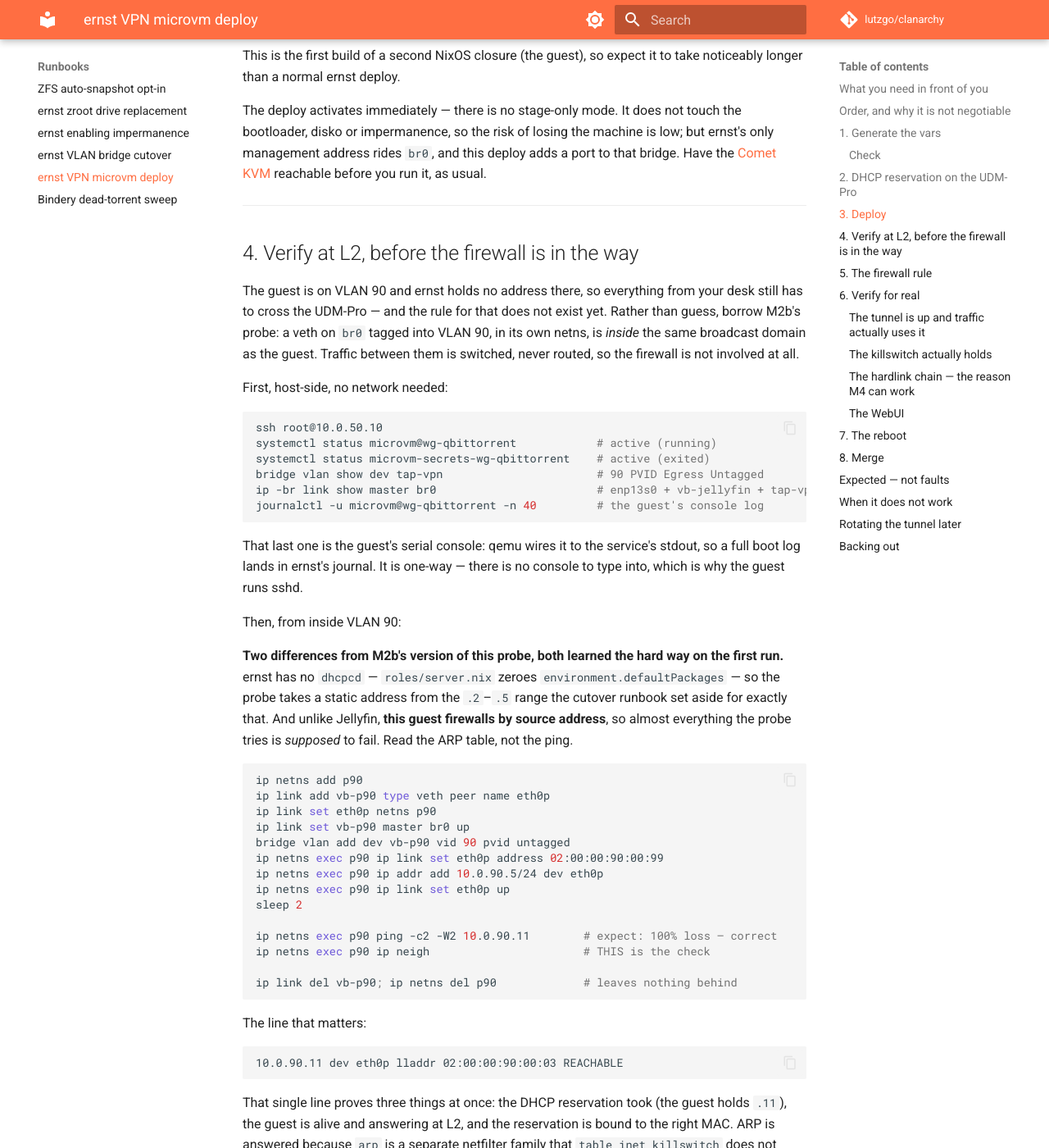
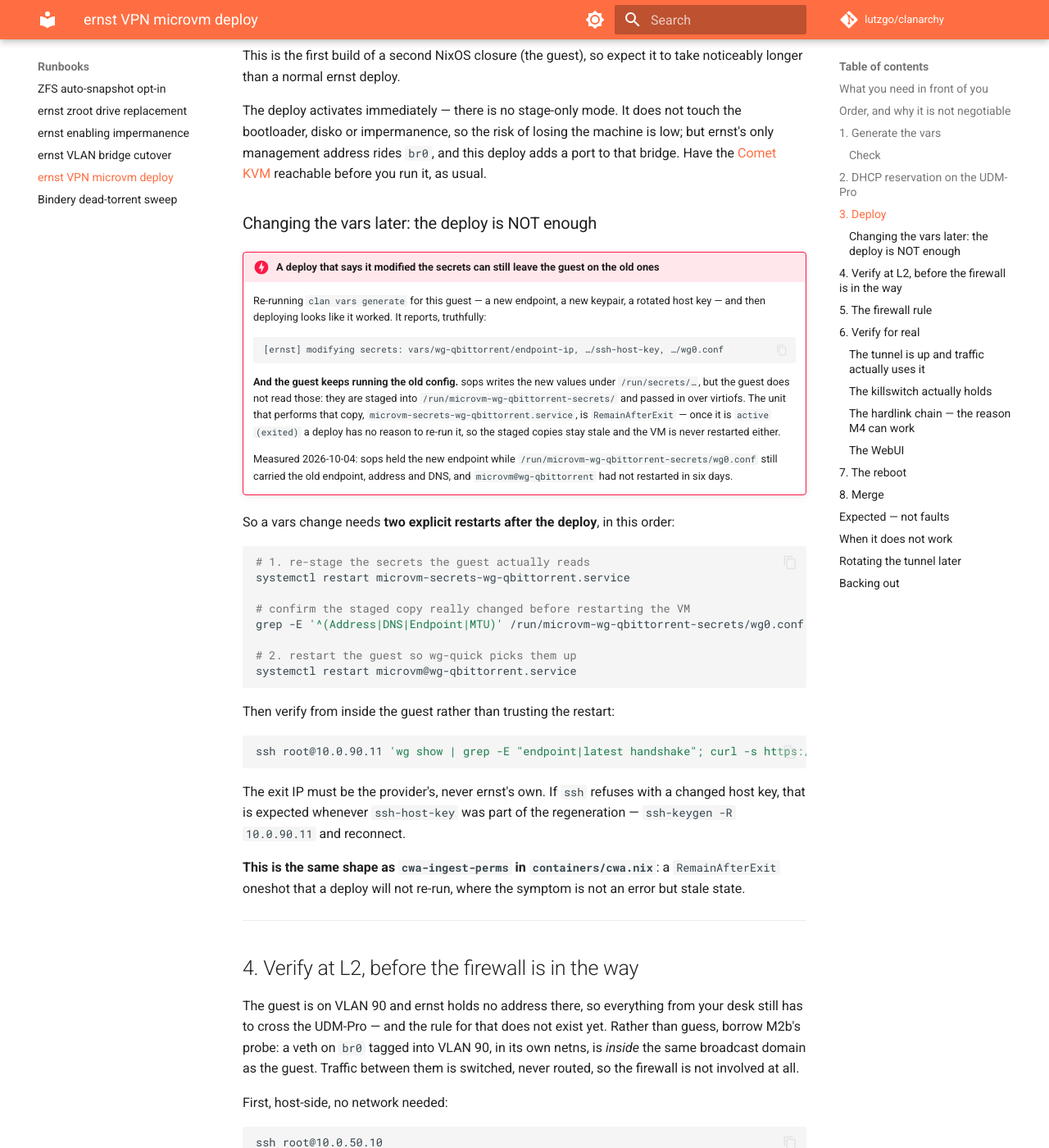
Before and after one commit to lutzgo/clanarchy, an MkDocs documentation site: the page built from docs/runbooks/ernst-vpn-microvm-deploy.md, in a window 1280 px wide and 1400 px high, scrolled down 3213 px. Shown: the whole window at 82% size. Built offline with MkDocs 1.6.1 and Material for MkDocs 9.7.7, drawn with Linux system fonts in a browser that asks for light colours; comment, search, counter and statistics services are not loaded.

Commit message:
Document the two restarts a VPN vars change needs (#271)

````diff
--- a/docs/runbooks/ernst-vpn-microvm-deploy.md
+++ b/docs/runbooks/ernst-vpn-microvm-deploy.md
@@ -142,6 +142,58 @@ touch the bootloader, disko or impermanence, so the risk of losing the machine
 is low; but ernst's only management address rides `br0`, and this deploy adds a
 port to that bridge. Have the [Comet KVM](../guides/remote-unlock.md) reachable
 before you run it, as usual.
+
+### Changing the vars later: the deploy is NOT enough
+
+!!! danger "A deploy that says it modified the secrets can still leave the guest on the old ones"
+    Re-running `clan vars generate` for this guest — a new endpoint, a new
+    keypair, a rotated host key — and then deploying looks like it worked. It
+    reports, truthfully:
+
+    ```
+    [ernst] modifying secrets: vars/wg-qbittorrent/endpoint-ip, …/ssh-host-key, …/wg0.conf
+    ```
+
+    **And the guest keeps running the old config.** sops writes the new values
+    under `/run/secrets/…`, but the guest does not read those: they are staged
+    into `/run/microvm-wg-qbittorrent-secrets/` and passed in over virtiofs.
+    The unit that performs that copy, `microvm-secrets-wg-qbittorrent.service`,
+    is `RemainAfterExit` — once it is `active (exited)` a deploy has no reason
+    to re-run it, so the staged copies stay stale and the VM is never
+    restarted either.
+
+    Measured 2026-10-04: sops held the new endpoint while
+    `/run/microvm-wg-qbittorrent-secrets/wg0.conf` still carried the old
+    endpoint, address and DNS, and `microvm@wg-qbittorrent` had not restarted
+    in six days.
+
+So a vars change needs **two explicit restarts after the deploy**, in this
+order:
+
+```bash
+# 1. re-stage the secrets the guest actually reads
+systemctl restart microvm-secrets-wg-qbittorrent.service
+
+# confirm the staged copy really changed before restarting the VM
+grep -E '^(Address|DNS|Endpoint|MTU)' /run/microvm-wg-qbittorrent-secrets/wg0.conf
+
+# 2. restart the guest so wg-quick picks them up
+systemctl restart microvm@wg-qbittorrent.service
+```
+
+Then verify from inside the guest rather than trusting the restart:
+
+```bash
+ssh root@10.0.90.11 'wg show | grep -E "endpoint|latest handshake"; curl -s https://api.ipify.org'
+```
+
+The exit IP must be the provider's, never ernst's own. If `ssh` refuses with a
+changed host key, that is expected whenever `ssh-host-key` was part of the
+regeneration — `ssh-keygen -R 10.0.90.11` and reconnect.
+
+**This is the same shape as `cwa-ingest-perms` in `containers/cwa.nix`**: a
+`RemainAfterExit` oneshot that a deploy will not re-run, where the symptom is
+not an error but stale state.
 
 ---
 
````
